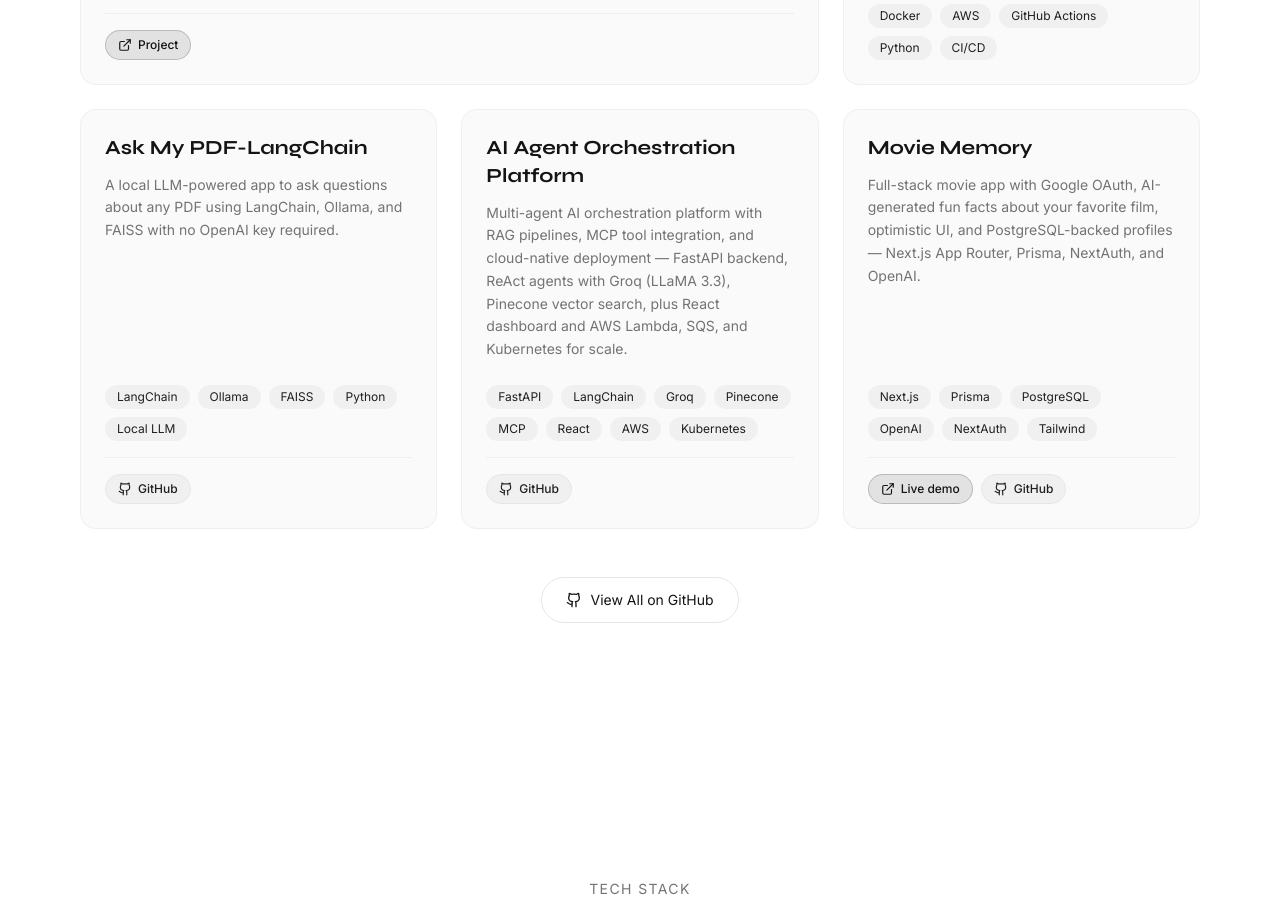
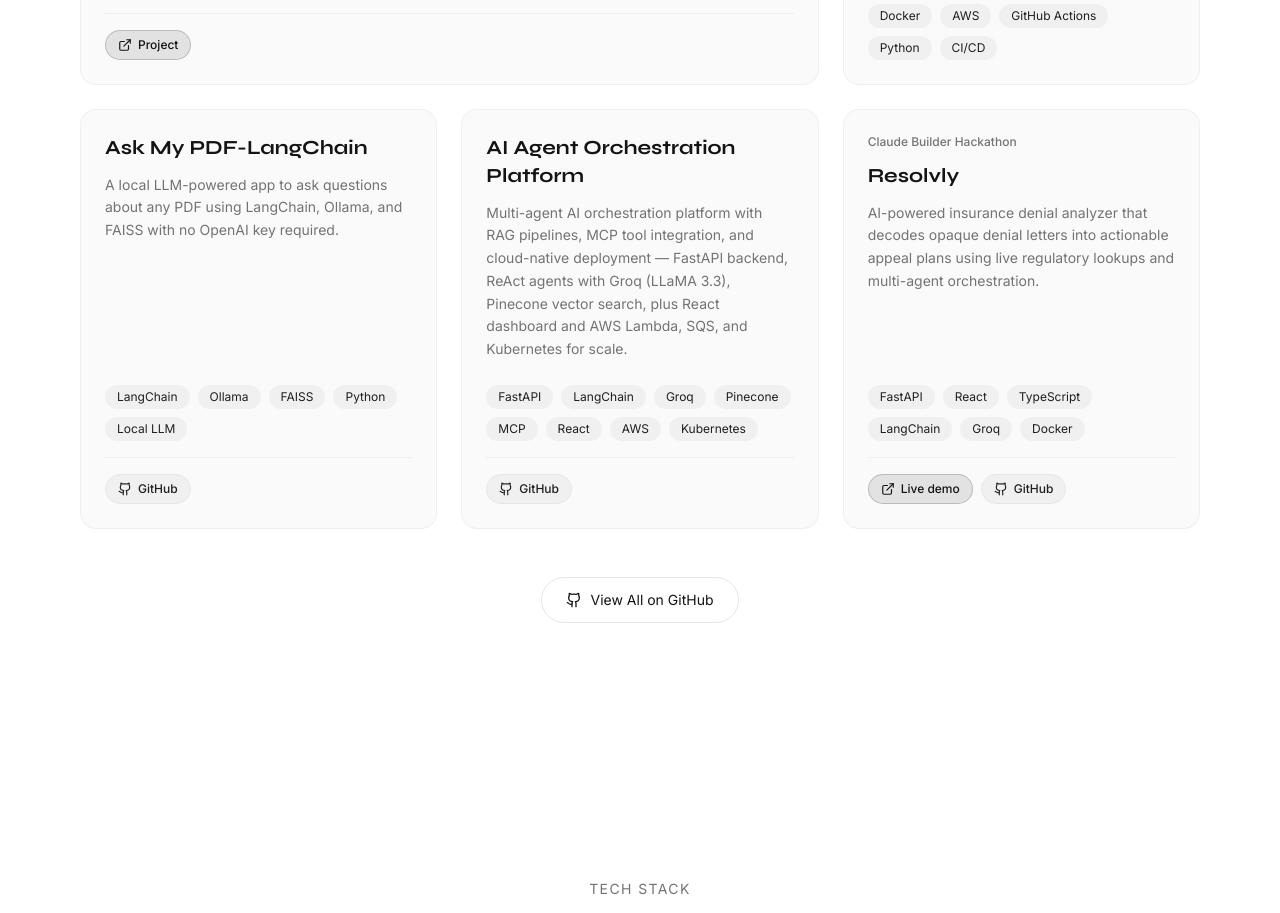
Before and after one commit to JITHENTHIRIYA/personalPortfolio, a React (Vite) app: page / in a window 1280 px wide. Shown: the part 3220-4133 px from the top of the page. Built offline with nearby package versions, Linux system fonts and the light colour scheme; the HTML template or start-up script is replaced by a standard one.

Commit message:
Project Replacement

```diff
--- a/src/components/ProjectsSection.tsx
+++ b/src/components/ProjectsSection.tsx
@@ -59,13 +59,13 @@
     highlight: false,
   },
   {
-    title: "Movie Memory",
-    badge: null,
+    title: "Resolvly",
+    badge: "Claude Builder Hackathon",
     description:
-      "Full-stack movie app with Google OAuth, AI-generated fun facts about your favorite film, optimistic UI, and PostgreSQL-backed profiles — Next.js App Router, Prisma, NextAuth, and OpenAI.",
-    tech: ["Next.js", "Prisma", "PostgreSQL", "OpenAI", "NextAuth", "Tailwind"],
-    githubUrl: "https://github.com/JITHENTHIRIYA/movie-memory",
-    demoUrl: "https://movie-memory-sigma.vercel.app",
+      "AI-powered insurance denial analyzer that decodes opaque denial letters into actionable appeal plans using live regulatory lookups and multi-agent orchestration.",
+    tech: ["FastAPI", "React", "TypeScript", "LangChain", "Groq", "Docker"],
+    githubUrl: "https://github.com/Ctrl-Alt-Defeat-Hackathon/Resolvly",
+    demoUrl: "https://resolvly.vercel.app",
     highlight: false,
   },
 ];
@@ -148,9 +148,8 @@
                   y: -8,
                   transition: { duration: 0.3, ease: [0.25, 0.1, 0.25, 1] },
                 }}
-                className={`glass-card p-6 group hover:border-foreground/20 hover:shadow-xl hover:shadow-foreground/5 transition-all duration-300 flex flex-col ${
-                  project.highlight ? "md:col-span-2 lg:col-span-2" : ""
-                }`}
+                className={`glass-card p-6 group hover:border-foreground/20 hover:shadow-xl hover:shadow-foreground/5 transition-all duration-300 flex flex-col ${project.highlight ? "md:col-span-2 lg:col-span-2" : ""
+                  }`}
               >
                 {project.badge && (
                   <div className="flex items-center gap-1.5 mb-3">
```
